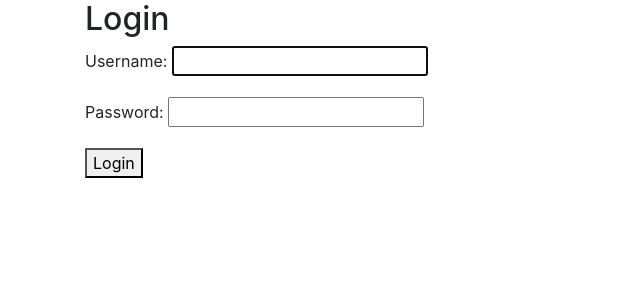
After one commit to arif04cuet/django-market, a Django app: page /accounts/login/ in a window 1280 px wide. The commit adds this page. Shown: the top 300 px of the page, without its empty margins (0-640 px from the left). Run offline with Django 3.2, Linux system fonts and the light colour scheme; some libraries are stand-ins or nearby versions.

Commit message:
added login register

```diff
--- a/bazar/templates/home.html
+++ b/bazar/templates/home.html
@@ -1,6 +1,7 @@
 {% extends 'base.html' %} {% block content %}
 <div class="container">
     <h2>Welcome to Market Analysis App</h2>
+    {{user}}
 </div>
 
 {% endblock %}
--- /dev/null
+++ b/bazar/templates/registration/login.html
@@ -0,0 +1,15 @@
+{% extends 'base.html' %}
+
+{% block title %}Login{% endblock %}
+
+{% block content %}
+<div class="container">
+
+  <h2>Login</h2>
+  <form method="post">
+    {% csrf_token %}
+    {{ form.as_p }}
+    <button type="submit">Login</button>
+  </form>
+</div>
+{% endblock %}
--- a/bazar/views.py
+++ b/bazar/views.py
@@ -1,8 +1,10 @@
 from django.shortcuts import render
 from django.http import HttpResponse
+from django.contrib.auth.decorators import login_required
 
 # Create your views here.
 
 
+@login_required
 def home(request):
-    return render(request, 'home.html', context={})
+    return render(request, 'home.html', context={'user': request.user})
--- a/config/urls.py
+++ b/config/urls.py
@@ -16,12 +16,16 @@ Including another URLconf
 from django.conf import settings
 from django.conf.urls import include, url
 from django.contrib import admin
+from django.contrib.auth import views as auth_views
 
 admin.site.site_header = 'Market analysis App'
 
 urlpatterns = [
-    url(r'^admin/', admin.site.urls),
-    url(r'^$', include('bazar.urls'))
+    url(r'^accounts/login/$', auth_views.login, name='login'),
+    url(r'^accounts/logout/$', auth_views.logout,
+        {'next_page': '/'}, name='logout'),
+    url(r'^$', include('bazar.urls')),
+    url(r'^admin/', admin.site.urls)
 ]
 
 if settings.DEBUG:
```
